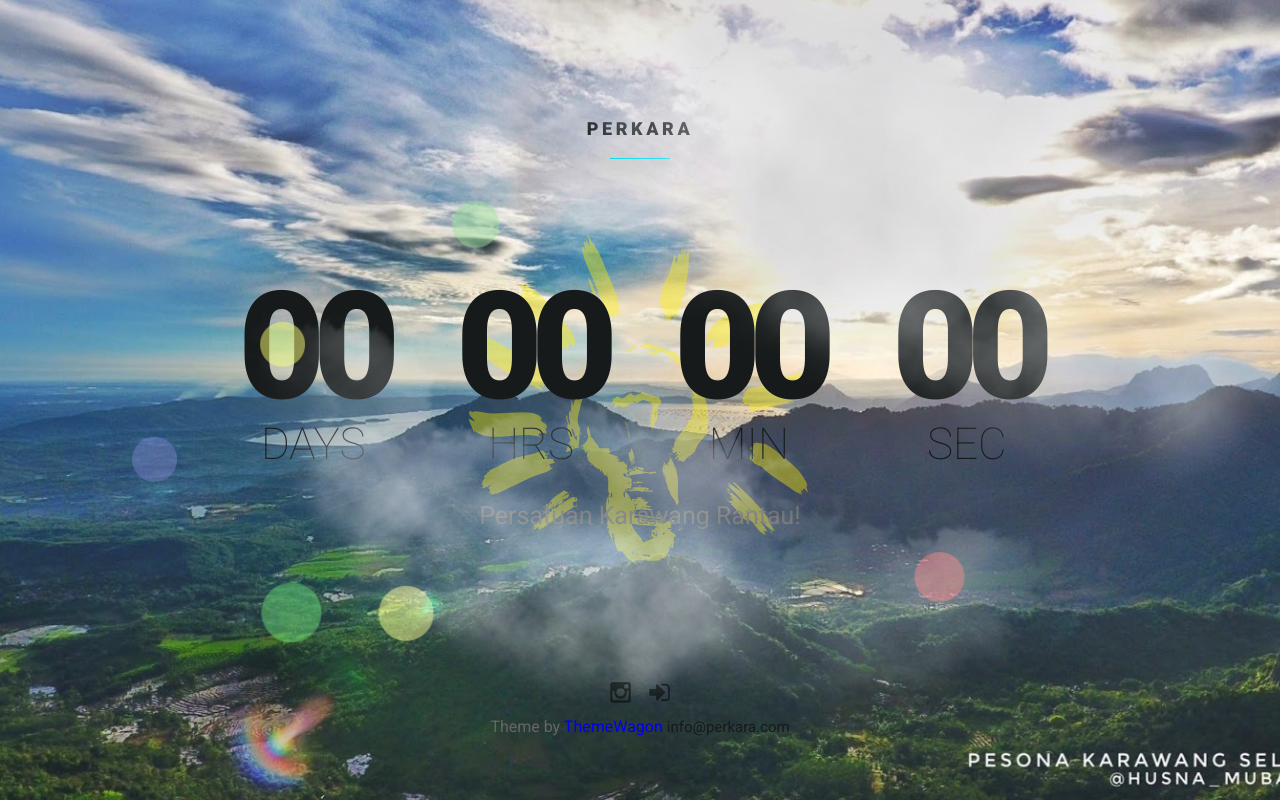
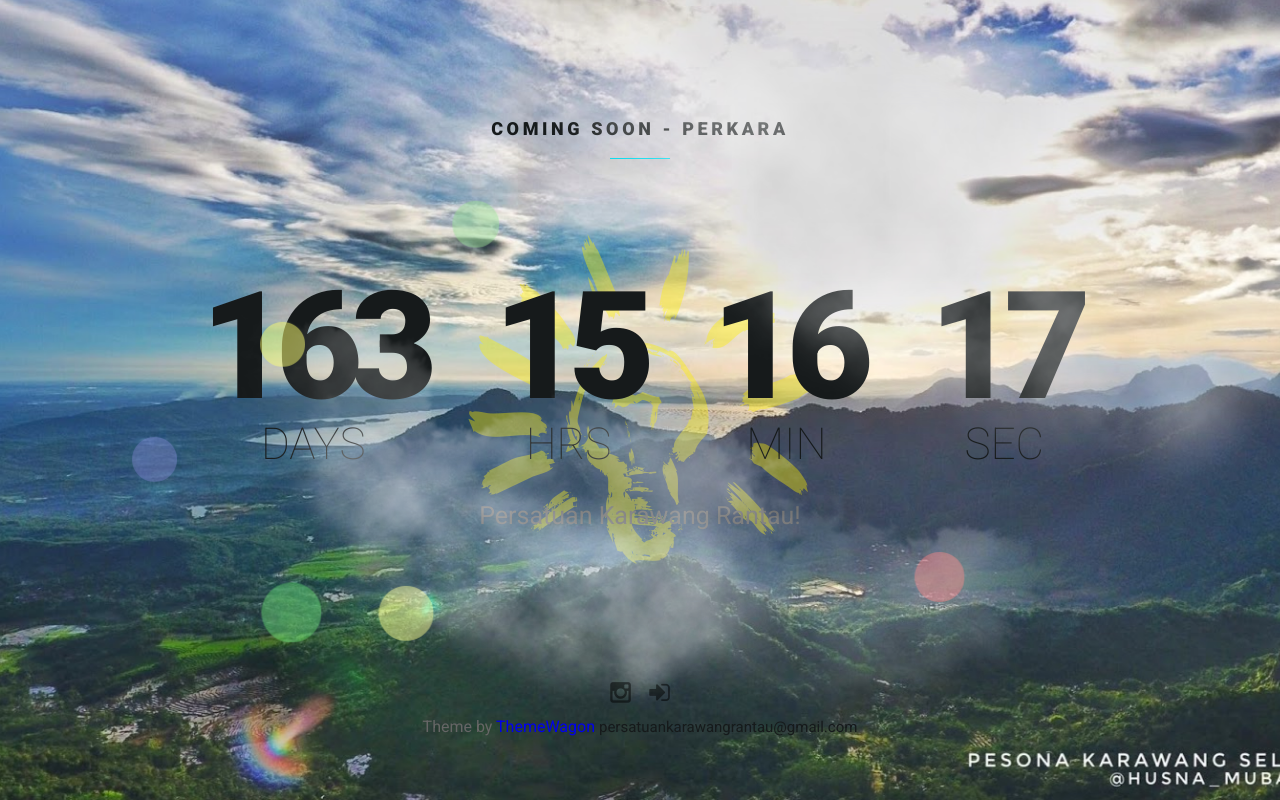
Before and after one commit to perkara/perkara.github.io, a plain HTML site: page index.html in a window 1280 px wide. Drawn offline with Linux system fonts and the light colour scheme.

Commit message:
Update deadline date

```diff
--- a/index.html
+++ b/index.html
@@ -74,7 +74,7 @@
             <li class="layer" data-depth="0.20">
                 <div class="title">
                     <h2>
-                        PERKARA
+                        COMING SOON - PERKARA
                     </h2>
                     <span class="line"></span>
                 </div>
@@ -162,7 +162,7 @@
                 <div class="contact">
                     <ul class="icons">
                         <li>
-                            <a class="twitter" href="https://www.instagram.com/perkara_telu/"><i
+                            <a class="twitter" href="https://www.instagram.com/perkara_telu/" target="_blank"><i
                                     class="fa fa-instagram"></i></a>
                         </li>
 
@@ -171,7 +171,7 @@
                         </li>
                     </ul>
                     Theme by <a href="https://themewagon.com/" target="_blank">ThemeWagon</a>
-                    <a class="mail" href="mailto:info@perkara.com?subject=Hi%20Perkara!">info@perkara.com</a>
+                    <a class="mail" href="mailto:persatuankarawangrantau@gmail.com?subject=Hi%20Perkara!">persatuankarawangrantau@gmail.com</a>
                 </div>
             </li>
         </ul>
--- a/js/main.js
+++ b/js/main.js
@@ -56,7 +56,7 @@ $(window).load(function(){
 
 
 $('#countdown').countdown({
-	date: "September 1, 2020 00:00:00",
+	date: "September 1, 2021 00:00:00",
 	render: function(data) {
 	  var el = $(this.el);
 	  el.empty()
```
